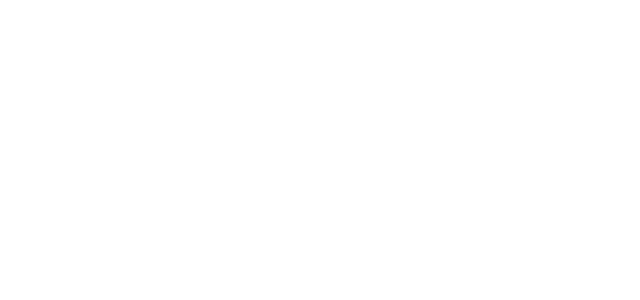
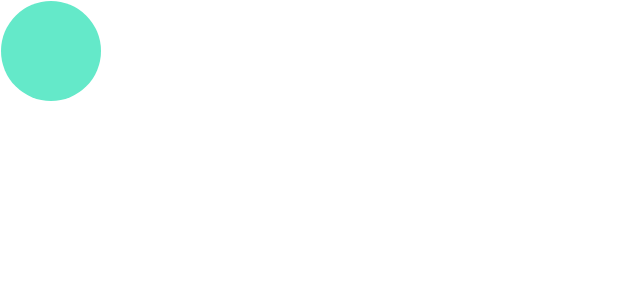
Before and after one commit to miraleJ/appleseads-bootcamp-react, a React (Create React App) app in the folder small-ex/: page / in a window 1280 px wide. Shown: the top 300 px of the page, without its empty margins (0-640 px from the left). Built offline with nearby package versions, Linux system fonts and the light colour scheme.

Commit message:
ex 8.3 changing box

```diff
--- a/small-ex/src/App.js
+++ b/small-ex/src/App.js
@@ -9,7 +9,8 @@
 // import ButtonAndCounterLable from './exs/Ex7_1/ButtonAndCounterLable'
 // import BoxAndButton from './exs/Ex7_2/BoxAndButton'
 // import FavoritColor from './exs/Ex8_1/FavoritColor'
-import SlidingBoxes from './exs/Ex8_2SlidingBoxes/SlidingBoxes'
+// import SlidingBoxes from './exs/Ex8_2SlidingBoxes/SlidingBoxes'
+import ChangingBox from './exs/Ex8_3ChangingBox/ChangingBox'
 
 function App() {
   return (
@@ -26,7 +27,8 @@
       {/* <ButtonAndCounterLable /> */}
       {/* <BoxAndButton /> */}
       {/* <FavoritColor /> */}
-      <SlidingBoxes />
+      {/* <SlidingBoxes /> */}
+      <ChangingBox />
 
     </div>
   );
--- a/small-ex/src/exs/Ex8_2SlidingBoxes/boxStyle.css
+++ b/small-ex/src/exs/Ex8_2SlidingBoxes/boxStyle.css
@@ -1,7 +1,9 @@
 .box {
     margin: 1px;
-    height: 10px;
-    width: 10px;
+    height: 100px;
+    width: 100px;
+
+    background-color: deepskyblue;
 }
 
 .box1 {
--- /dev/null
+++ b/small-ex/src/exs/Ex8_3ChangingBox/ChangingBox.jsx
@@ -0,0 +1,34 @@
+import React from 'react'
+import '../Ex8_2SlidingBoxes/boxStyle.css'
+
+class ChangingBox extends React.Component {
+    state = {
+        backgroundColor : '#' +  Math.random().toString(16).substr(-6),
+        numOfChanges : 0,
+        borderRadius : '0px'
+    }
+
+    componentDidMount() {
+        setInterval(() => {
+            this.setState({
+                backgroundColor:'#' +  Math.random().toString(16).substr(-6),
+                numOfChanges: this.state.numOfChanges + 1
+            }) ;
+            if (this.state.numOfChanges >= 5 && this.state.borderRadius === '0px') {
+                this.setState({borderRadius : '50px'})
+            }
+        }, 500);
+    }
+
+    render () {
+        return (
+            <div className='box' style={{
+                backgroundColor : this.state.backgroundColor,
+                borderRadius : this.state.borderRadius
+            }}></div>
+
+        )
+    }
+}
+
+export default ChangingBox;
```
